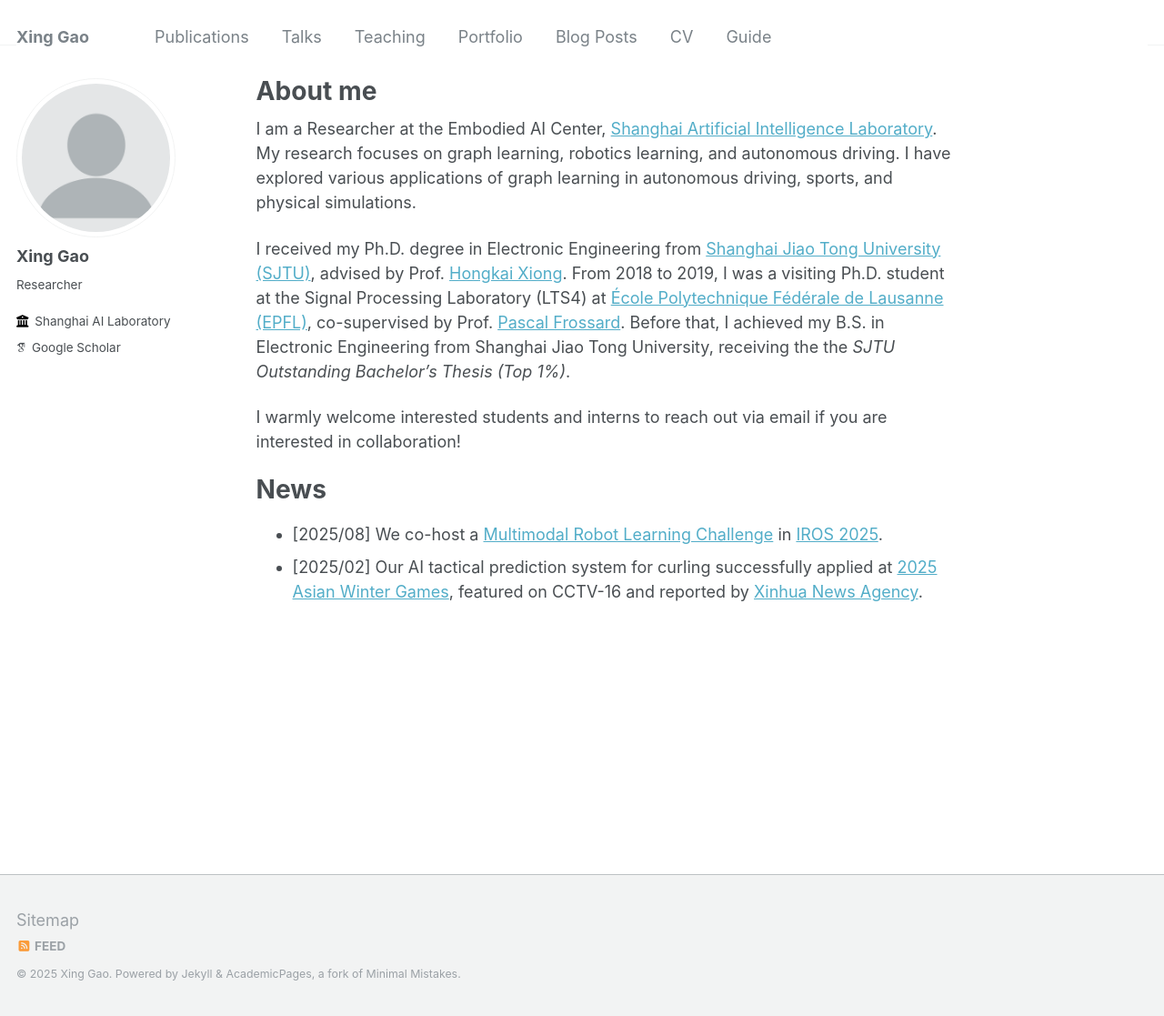
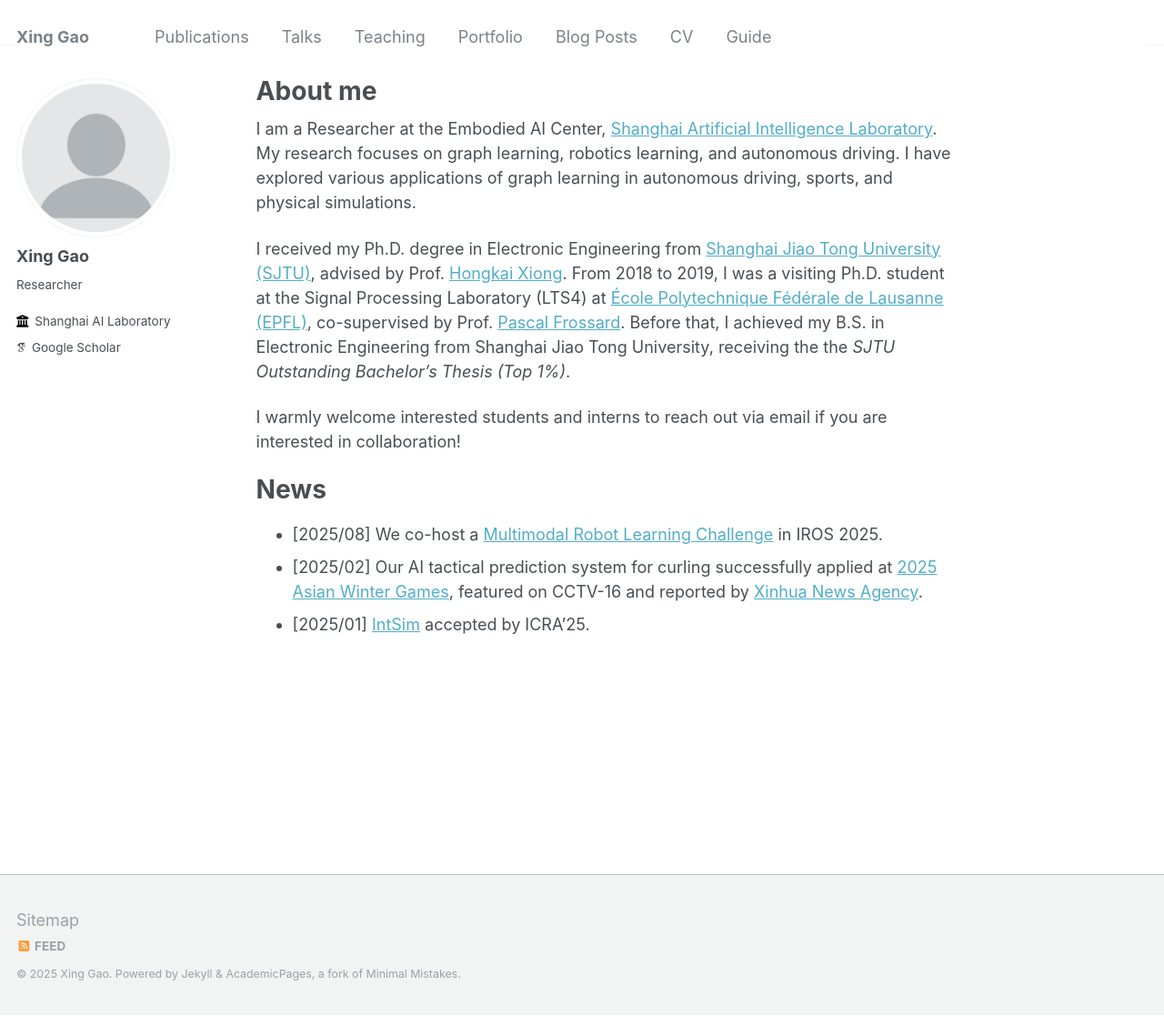
Before and after one commit to william-gx/william-gx.github.io, a Jekyll site: the page built from _pages/about.md, in a window 1280 px wide and 1117 px high. Shown: the whole window at 91% size. Built offline with Jekyll 4.4.1, drawn with Linux system fonts in a browser that asks for light colours; some web fonts are replaced.

Commit message:
Update about.md

```diff
--- a/_pages/about.md
+++ b/_pages/about.md
@@ -14,5 +14,6 @@ I warmly welcome interested students and interns to reach out via email if you a
 
 News
 ======
-* \[2025/08\] We co-host a [Multimodal Robot Learning Challenge](https://internrobotics.shlab.org.cn/challenge/2025/) in [IROS 2025](https://www.iros25.org/).
+* \[2025/08\] We co-host a [Multimodal Robot Learning Challenge](https://internrobotics.shlab.org.cn/challenge/2025/) in IROS 2025.
 * \[2025/02\] Our AI tactical prediction system for curling successfully applied at [2025 Asian Winter Games](https://www.harbin2025.com/english/index.html), featured on CCTV-16 and reported by [Xinhua News Agency](https://www.news.cn/sports/20250214/96fecff076cf4918bcbacc2540d6f837/c.html).
+* \[2025/01\] [IntSim](https://arxiv.org/abs/2503.05180) accepted by ICRA'25.
```
